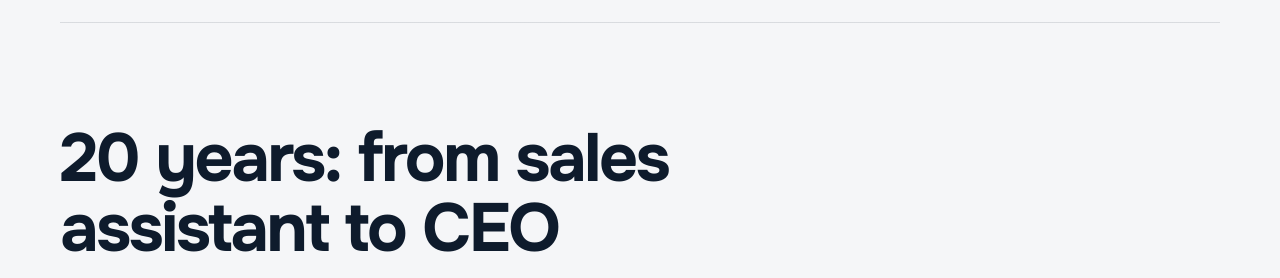
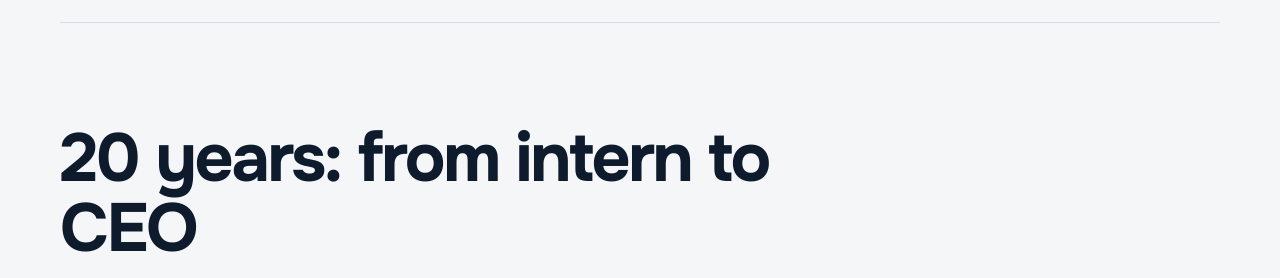
Before and after one commit to galkinart-netizen/galkinart-netizen.github.io, a plain HTML site: page en/index.html in a window 1280 px wide. Shown: the part 860-1138 px from the top of the page. Drawn offline with Linux system fonts and the light colour scheme.

Commit message:
Career heading: from intern to CEO
Co-Authored-By: Claude Opus 5.5 <noreply@anthropic.com>

```diff
--- a/en/index.html
+++ b/en/index.html
@@ -62,7 +62,7 @@
   </section>
 
   <section class="wrap section" id="path">
-    <h2 class="h2">20 years: from sales assistant to CEO</h2>
+    <h2 class="h2">20 years: from intern to CEO</h2>
     <p class="intro">At almost every step I either built a system from scratch or rebuilt one that wasn’t working.</p>
     <ol class="stairs">
       <li class="step" style="--i:0">
```
Also changed, not shown: index.html (+1 -1 lines).
